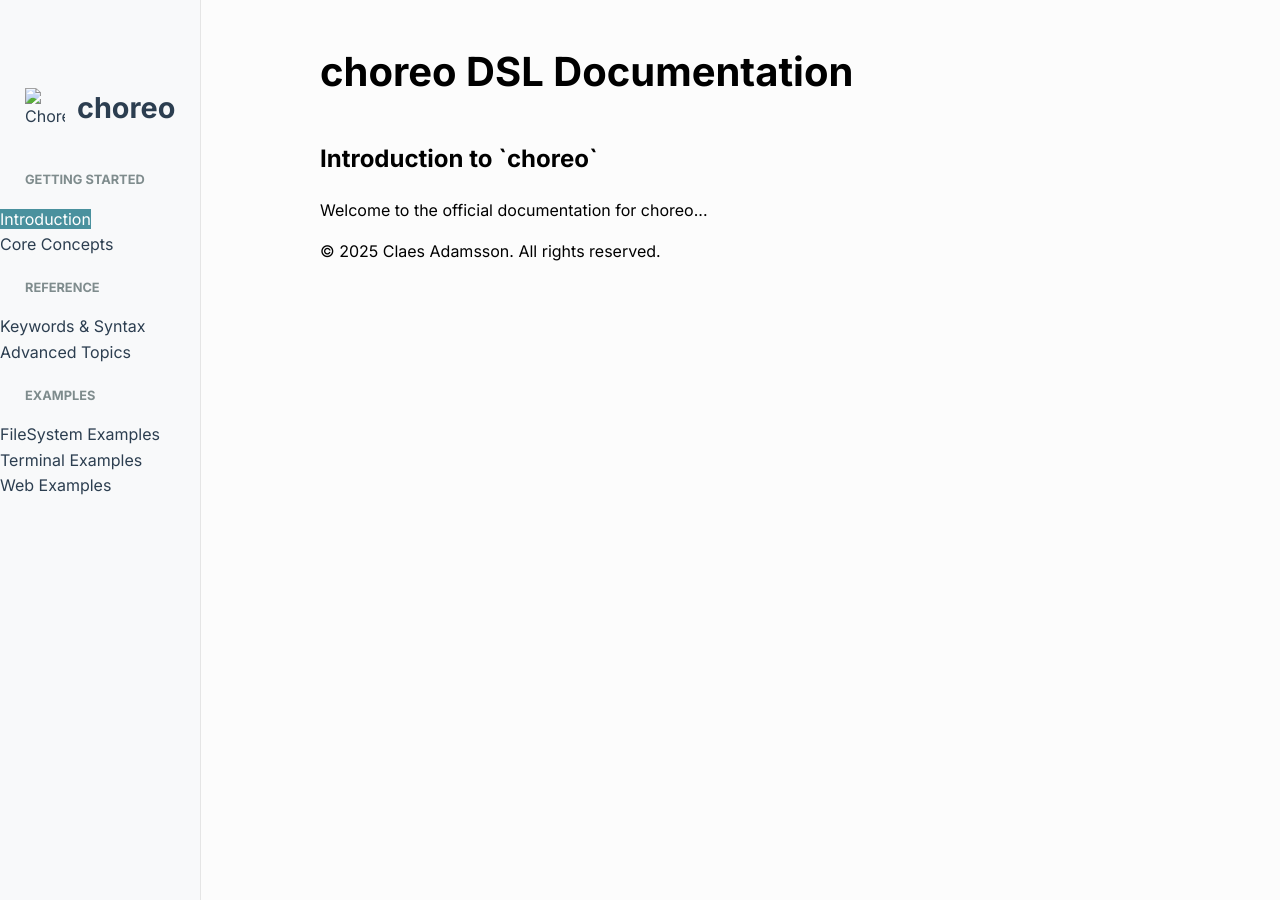
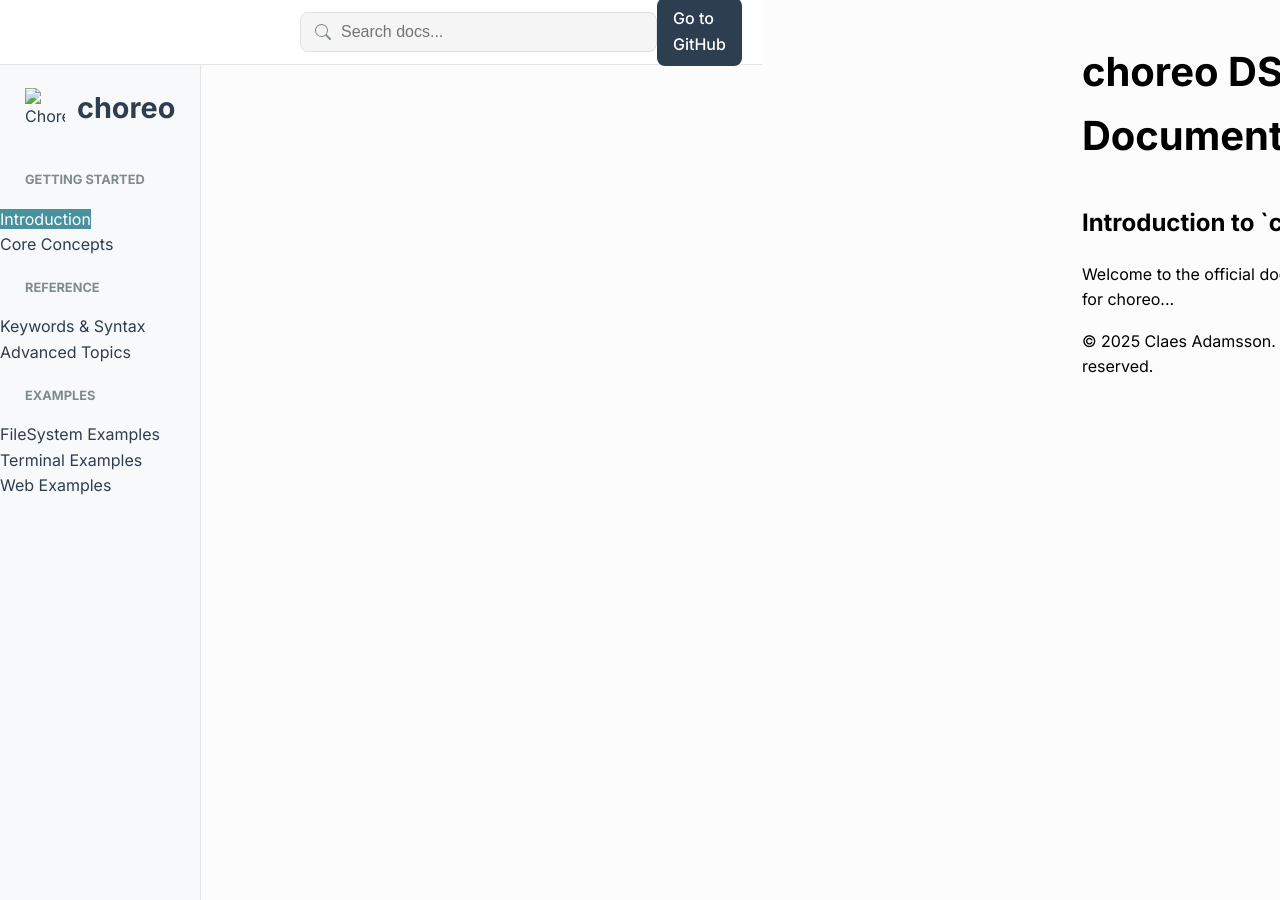
Before and after one commit to cladam/choreo, a Jekyll site: the page built from index.md, in a window 1280 px wide. Built offline with Jekyll 4.4.1, drawn with Linux system fonts in a browser that asks for light colours.

Commit message:
Add header with search bar and GitHub link

```diff
--- a/_layouts/default.html
+++ b/_layouts/default.html
@@ -2,12 +2,23 @@
 <html lang="en">
   {% include head.html %}
   <body>
+    <header class="top-header">
+      <div class="header-content">
+        <div class="search-bar">
+          <svg xmlns="http://www.w3.org/2000/svg" width="16" height="16" fill="currentColor" class="bi bi-search" viewBox="0 0 16 16"><path d="M11.742 10.344a6.5 6.5 0 1 0-1.397 1.398h-.001c.03.04.062.078.098.115l3.85 3.85a1 1 0 0 0 1.415-1.414l-3.85-3.85a1.007 1.007 0 0 0-.115-.1zM12 6.5a5.5 5.5 0 1 1-11 0 5.5 5.5 0 0 1 11 0z"/></svg>
+          <input type="text" placeholder="Search docs...">
+        </div>
+        <a href="https://github.com/cladam/choreo" class="header-button" target="_blank">Go to GitHub</a>
+      </div>
+    </header>
+
     <div class="container">
       {% include sidebar.html %}
       <div class="main-content" id="main-content">
         {{ content }}
       </div>
     </div>
+
     {% include scripts.html %}
   </body>
 </html>
```
